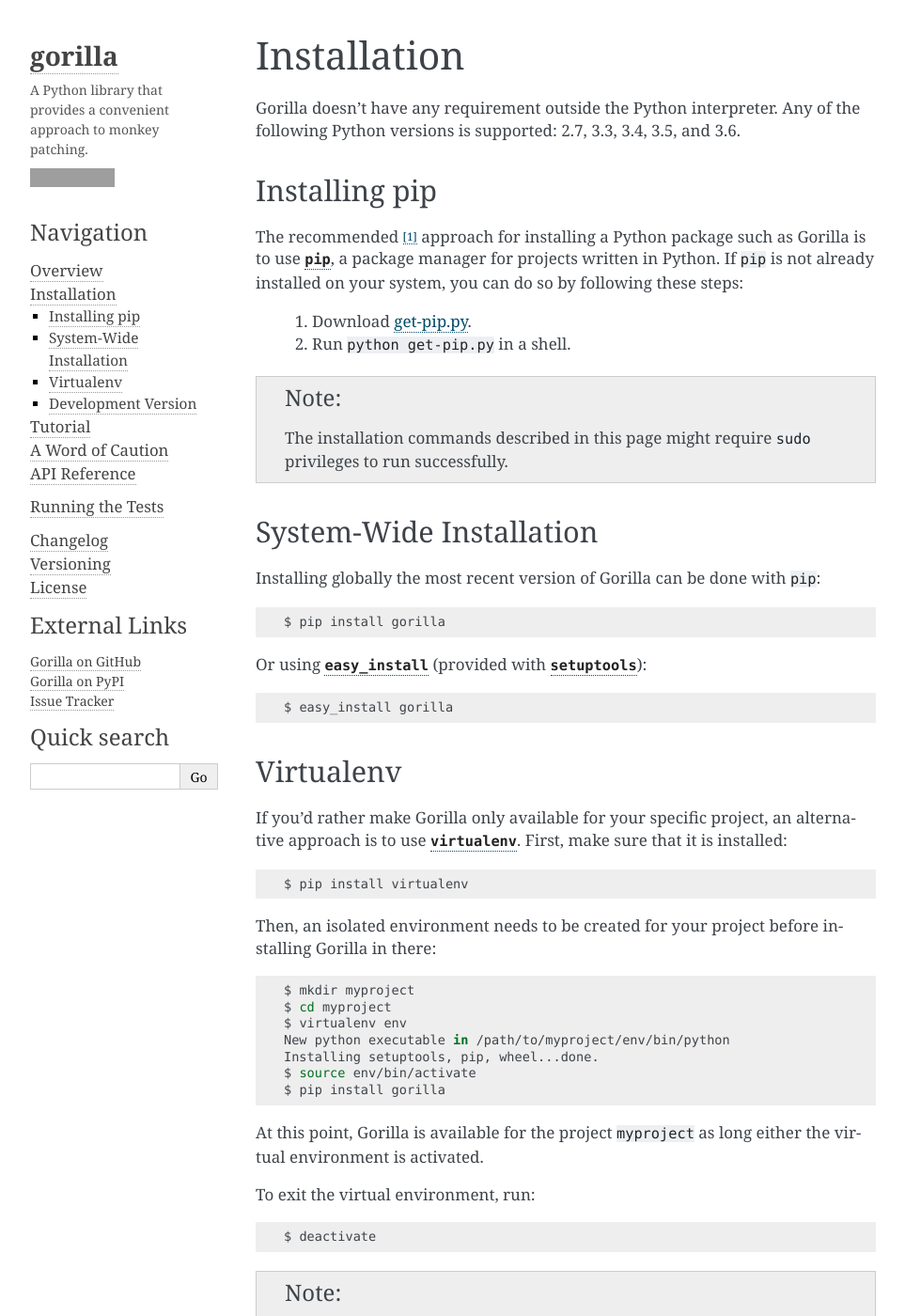
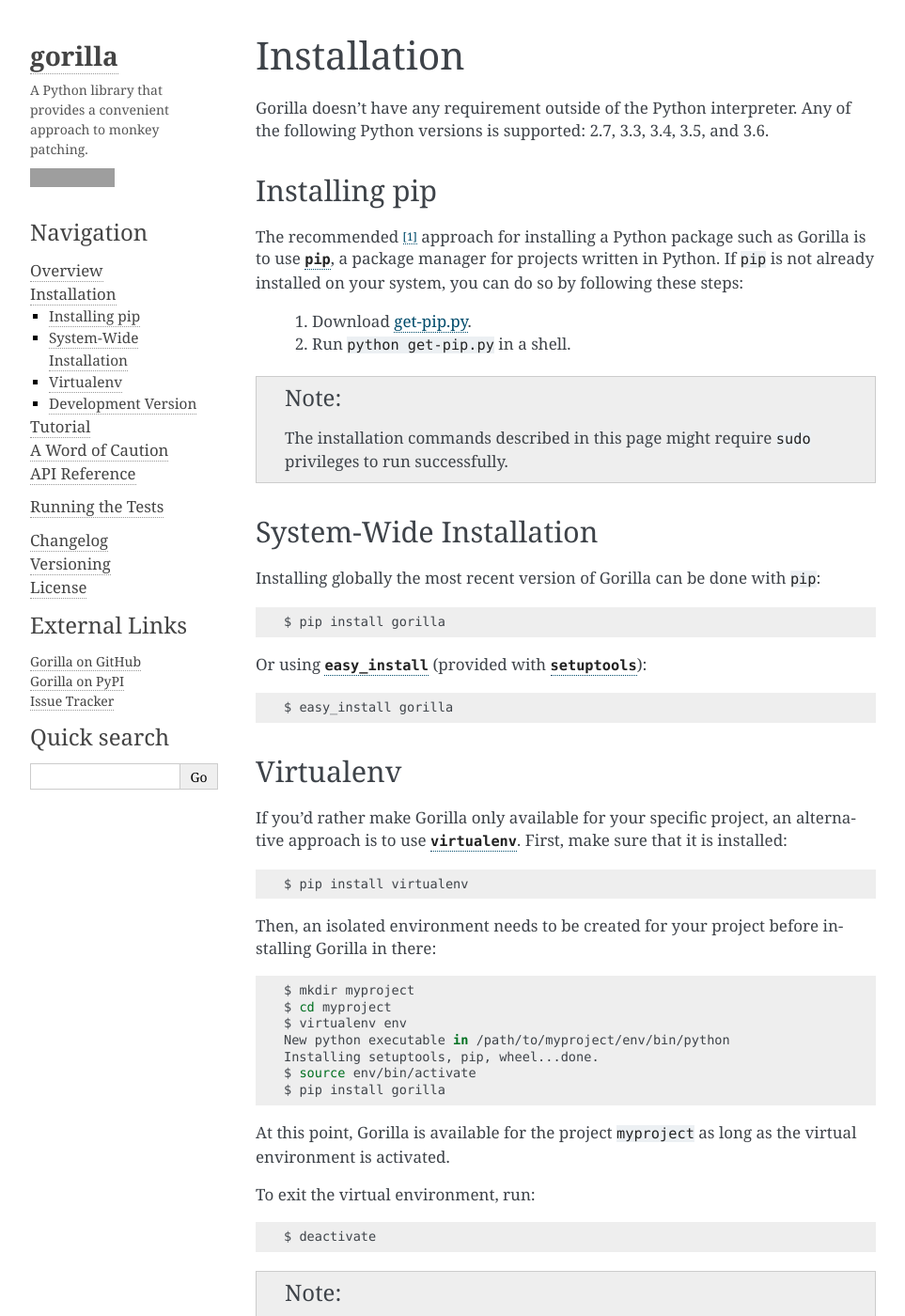
Before and after one commit to christophercrouzet/gorilla, a Sphinx documentation site: the page built from doc/installation.rst, in a window 1280 px wide and 1400 px high. Shown: the whole window at 94% size, without its empty margins (148-1111 px from the left). Built offline with Sphinx 7.4.7, drawn with Linux system fonts in a browser that asks for light colours; grey boxes are pictures that could not be loaded.

Commit message:
Fix typos

```diff
--- a/doc/installation.rst
+++ b/doc/installation.rst
@@ -3,8 +3,8 @@
 Installation
 ============
 
-Gorilla doesn't have any requirement outside the Python interpreter. Any of the
-following Python versions is supported: 2.7, 3.3, 3.4, 3.5, and 3.6.
+Gorilla doesn't have any requirement outside of the Python interpreter. Any of
+the following Python versions is supported: 2.7, 3.3, 3.4, 3.5, and 3.6.
 
 
 Installing pip
@@ -69,8 +69,8 @@
    $ pip install gorilla
 
 
-At this point, Gorilla is available for the project ``myproject`` as long
-either the virtual environment is activated.
+At this point, Gorilla is available for the project ``myproject`` as long as
+the virtual environment is activated.
 
 To exit the virtual environment, run:
 
```
